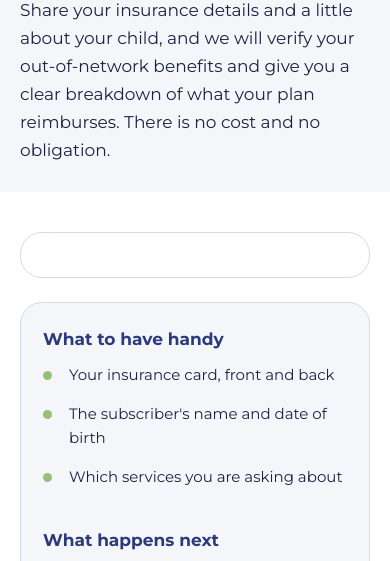
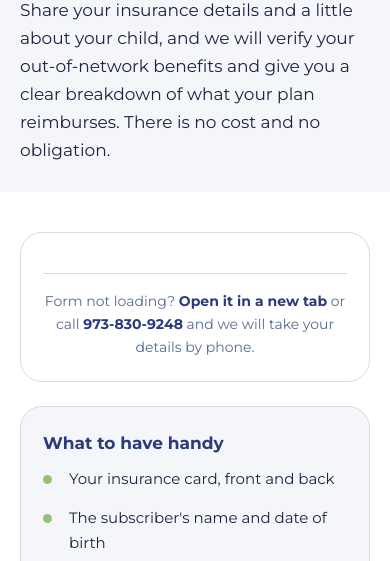
Before and after one commit to eNovoOs/cfd-demo, a plain HTML site: page check-your-benefits.html in a window 390 px wide. Shown: the part 256-817 px from the top of the page. Drawn offline with Linux system fonts and the light colour scheme; a script that the page names is missing; a web font is replaced by a local one.

Commit message:
Add fallback link on benefits form page for when the embed fails to load
Some visitors cannot load the embedded osenovo form (blockers, network,
or provider hiccups). Add an always-visible fallback below it: a direct
link to the hosted form plus the phone number, so no one is stuck.

Co-Authored-By: Claude Opus 4.8 <noreply@anthropic.com>

```diff
--- a/check-your-benefits.html
+++ b/check-your-benefits.html
@@ -104,6 +104,7 @@ footer .w{flex-direction:column;align-items:flex-start;gap:18px}
   });
 </script>
 <noscript><p class="os-note">This form needs JavaScript. Please call us at <a href="tel:9738309248">973-830-9248</a> and we will take your details by phone.</p></noscript>
+<p class="os-note" style="margin-top:18px;text-align:center;border-top:1px solid var(--mist);padding-top:16px">Form not loading? <a href="https://form.prospectconnect.ai/form/6ac41b9463274b605623e021" target="_blank" rel="noopener" style="color:var(--navy);font-weight:700;text-decoration:none">Open it in a new tab</a> or call <a href="tel:9738309248" style="color:var(--navy);font-weight:700;text-decoration:none">973-830-9248</a> and we will take your details by phone.</p>
 </div>
 
 <aside class="side">
```
